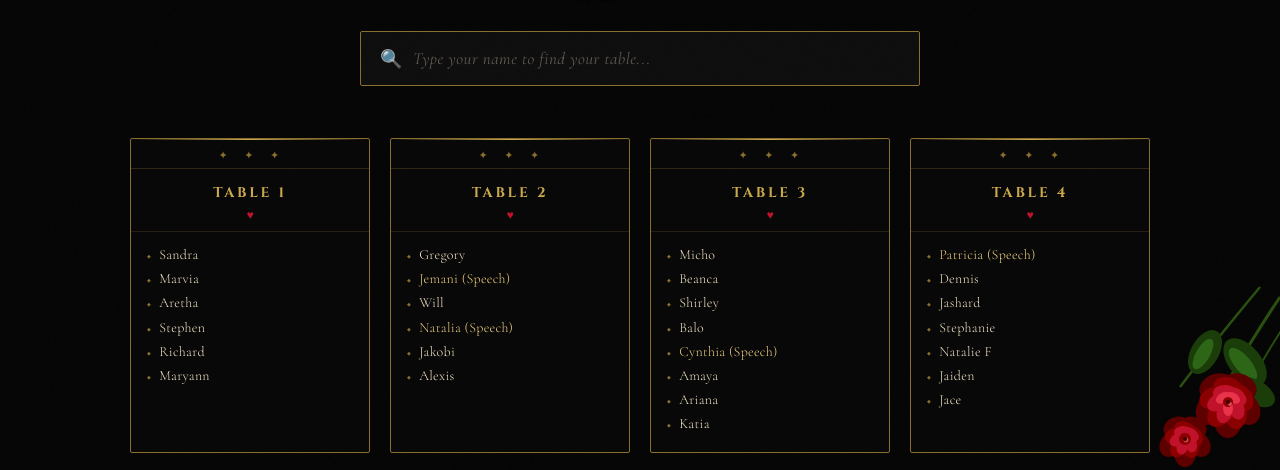
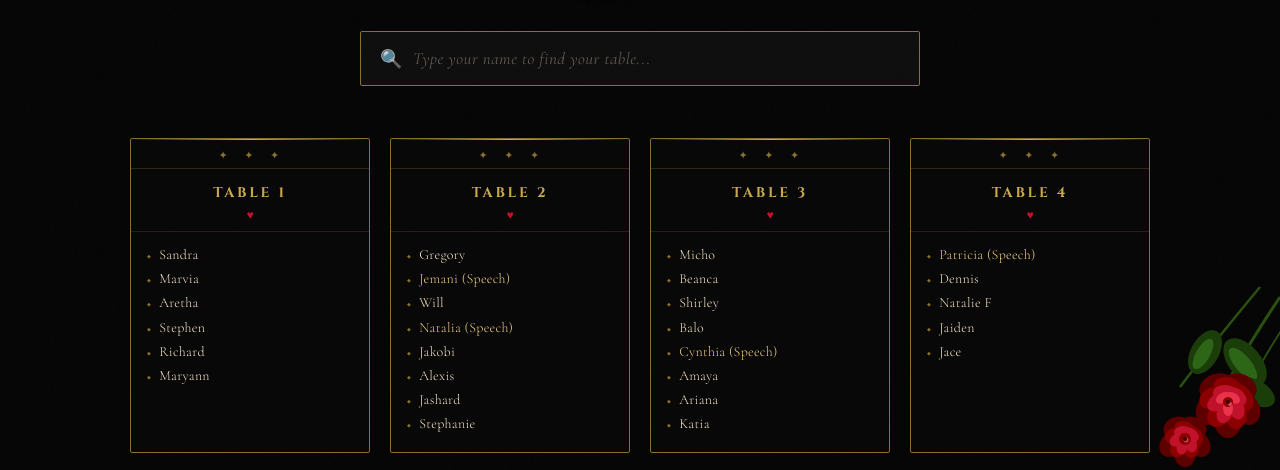
Before and after one commit to gregorydrummond45/wedding-seating, a plain HTML site: page index.html in a window 1280 px wide. Shown: the part 263-733 px from the top of the page. Drawn offline with nearby package versions, Linux system fonts and the light colour scheme.

Commit message:
Add files via upload

```diff
--- a/index.html
+++ b/index.html
@@ -541,9 +541,9 @@
 <script>
 const data = {
   "Table 1": ["Sandra", "Marvia", "Aretha", "Stephen","Richard","Maryann"],
-  "Table 2": ["Gregory","Jemani (Speech)","Will", "Natalia (Speech)","Jakobi","Alexis"],
+  "Table 2": ["Gregory","Jemani (Speech)","Will", "Natalia (Speech)","Jakobi","Alexis","Jashard","Stephanie"],
   "Table 3": ["Micho","Beanca","Shirley","Balo","Cynthia (Speech)","Amaya","Ariana","Katia"],
-  "Table 4": ["Patricia (Speech)","Dennis","Jashard","Stephanie","Natalie F", "Jaiden","Jace"],
+  "Table 4": ["Patricia (Speech)","Dennis","Natalie F","Jaiden","Jace"],
   "Table 5": ["Surge (Speech)","Nadine","Carolynn","Caelynn","Cassie","Villon Pierre Louis","John Eyma","Joe"],
   "Table 6": ["Jillian","Aunty Jean","Bunny","Kenroy","Julia","Mike","Marvin Norett","Luigi"],
   "Table 7": ["Suzette","Donfred","Tyler","Danisha","Celanie Cherie","Guylene","Jaden","Lauren"],
```
